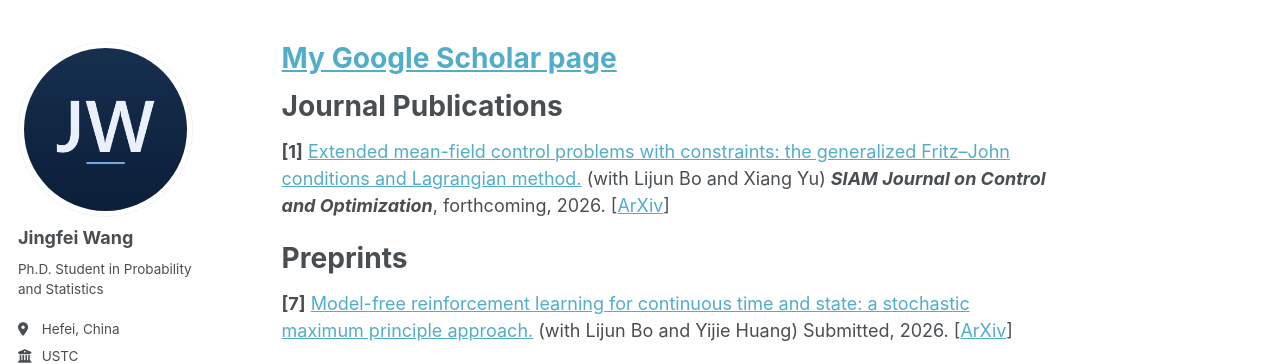
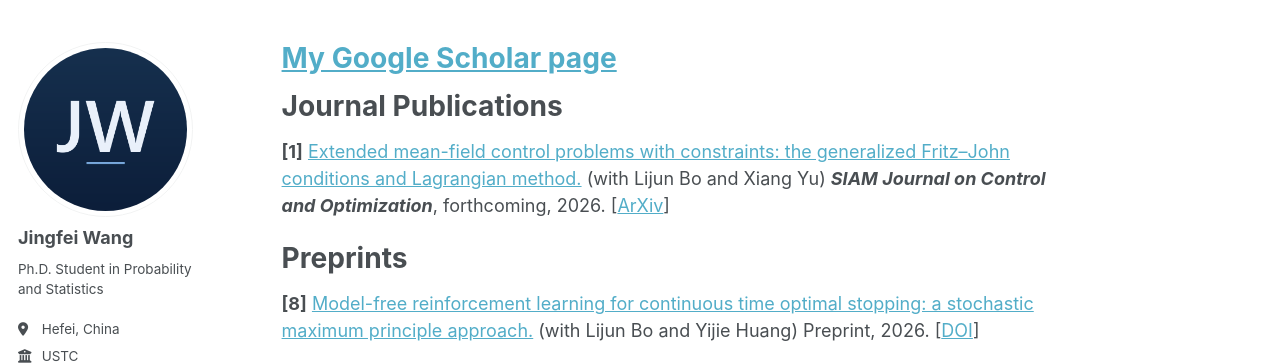
Before and after one commit to Jingfei0165/Jingfei0165.github.io, a plain HTML site: page research/index.html in a window 1280 px wide. Shown: the part 64-428 px from the top of the page. Drawn offline with nearby package versions, Linux system fonts and the light colour scheme; files whose address does not match are found by name.

Commit message:
Add optimal-stopping RL preprint (RG DOI 10.13140/RG.2.2.36266.86720) to research page and CV

```diff
--- a/research/index.html
+++ b/research/index.html
@@ -91,6 +91,7 @@
 <h1 id="journal-publications">Journal Publications</h1>
 <p><strong>[1]</strong> <a href="https://arxiv.org/abs/2408.06865">Extended mean-field control problems with constraints: the generalized Fritz&ndash;John conditions and Lagrangian method.</a> (with Lijun Bo and Xiang Yu) <strong><em>SIAM Journal on Control and Optimization</em></strong>, forthcoming, 2026. [<a href="https://arxiv.org/abs/2408.06865">ArXiv</a>]</p>
 <h1 id="preprints">Preprints</h1>
+<p><strong>[8]</strong> <a href="https://doi.org/10.13140/RG.2.2.36266.86720">Model-free reinforcement learning for continuous time optimal stopping: a stochastic maximum principle approach.</a> (with Lijun Bo and Yijie Huang) Preprint, 2026. [<a href="https://doi.org/10.13140/RG.2.2.36266.86720">DOI</a>]</p>
 <p><strong>[7]</strong> <a href="https://arxiv.org/abs/2609.38745">Model-free reinforcement learning for continuous time and state: a stochastic maximum principle approach.</a> (with Lijun Bo and Yijie Huang) Submitted, 2026. [<a href="https://arxiv.org/abs/2609.38745">ArXiv</a>]</p>
 <p><strong>[6]</strong> <a href="https://arxiv.org/abs/2608.12775">Mean field Stackelberg game for production and carbon emission reduction with state reflections.</a> (with Lijun Bo, Zhen Liu and Jiacheng Zhang) Submitted, 2026. [<a href="https://arxiv.org/abs/2608.12775">ArXiv</a>]</p>
 <p><strong>[5]</strong> <a href="https://arxiv.org/abs/2505.23441">Mean field control with Poissonian common noise: a pathwise compactification approach.</a> (with Lijun Bo, Xiaoli Wei and Xiang Yu) Major revision with <strong><em>SIAM Journal on Control and Optimization</em></strong>, 2025. [<a href="https://arxiv.org/abs/2505.23441">ArXiv</a>]</p>
```
Also changed, not shown: 1 other file.
